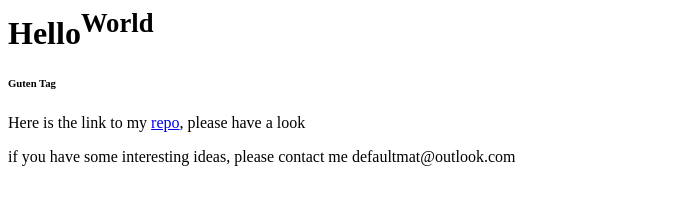
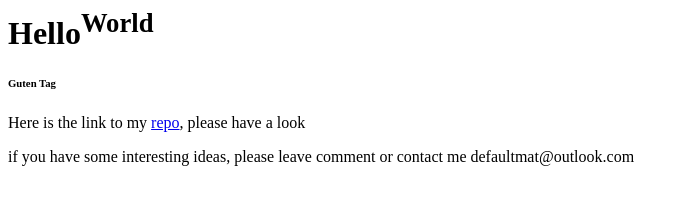
Before and after one commit to ezodz/ezodz.github.io, a plain HTML site: page index.html in a window 1280 px wide. Shown: the whole page, without its empty margins (0-688 px from the left). Drawn offline with Linux system fonts and the light colour scheme.

Commit message:
Update index.html

```diff
--- a/index.html
+++ b/index.html
@@ -2,4 +2,4 @@
 <h6>Guten Tag</h6>
 
 <p>Here is the link to my <a href="https://github.com/ezodz">repo</a>, please have a look</p>
-<p>if you have some interesting ideas, please contact me defaultmat@outlook.com</p>
+<p>if you have some interesting ideas, please leave comment or contact me defaultmat@outlook.com</p>
```
